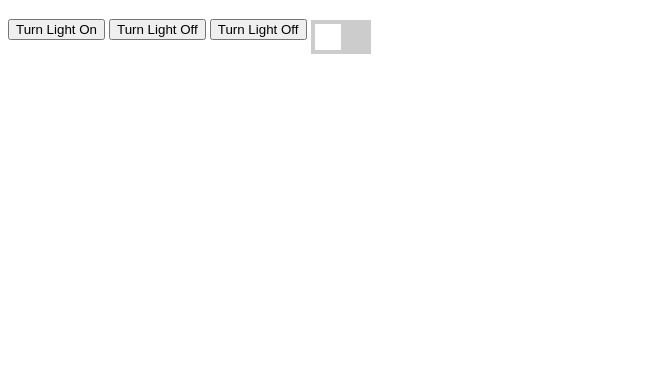
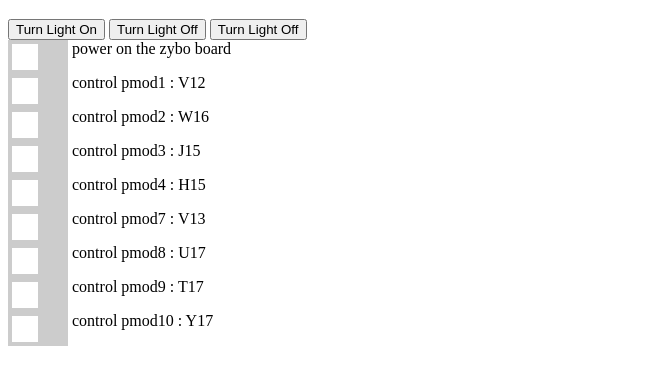
Before and after one commit to musfiqpolash/ArduinoControl, a website: page index.html in a window 1280 px wide. Shown: the part 61-446 px from the top of the page, without its empty margins (0-666 px from the left). Drawn offline with nearby package versions, Linux system fonts and the light colour scheme; no server answers.

Commit message:
added input buttons

```diff
--- a/index.html
+++ b/index.html
@@ -73,12 +73,77 @@
    <button id="lightOn">Turn Light On</button>
    <button id="lightOff">Turn Light Off</button>
    <button onclick="console.log('clicked');">Turn Light Off</button>
+   <div>
+      <label class="switch">
+         <input id="zybo" type="checkbox">
+         <span class="slider"></span>
+      </label>
+      <label for="zybo">power on the zybo board</label>
+   </div>
 
-   <label class="switch">
-      <input id="chk" type="checkbox">
-      <span class="slider"></span>
-   </label>
+   <div>
+      <label class="switch">
+         <input id="pmod1" type="checkbox">
+         <span class="slider"></span>
+      </label>
+      <label for="pmod1">control pmod1 : V12</label>
+   </div>
 
+   <div>
+      <label class="switch">
+         <input id="pmod2" type="checkbox">
+         <span class="slider"></span>
+      </label>
+      <label for="pmod2">control pmod2 : W16</label>
+   </div>
+
+   <div>
+      <label class="switch">
+         <input id="pmod3" type="checkbox">
+         <span class="slider"></span>
+      </label>
+      <label for="pmod3">control pmod3 : J15</label>
+   </div>
+
+   <div>
+      <label class="switch">
+         <input id="pmod4" type="checkbox">
+         <span class="slider"></span>
+      </label>
+      <label for="pmod4">control pmod4 : H15</label>
+   </div>
+
+   <div>
+      <label class="switch">
+         <input id="pmod7" type="checkbox">
+         <span class="slider"></span>
+      </label>
+      <label for="pmod7">control pmod7 : V13</label>
+   </div>
+
+   <div>
+      <label class="switch">
+         <input id="pmod8" type="checkbox">
+         <span class="slider"></span>
+      </label>
+      <label for="pmod8">control pmod8 : U17</label>
+   </div>
+
+   <div>
+      <label class="switch">
+         <input id="pmod9" type="checkbox">
+         <span class="slider"></span>
+      </label>
+      <label for="pmod9">control pmod9 : T17</label>
+   </div>
+
+   <div>
+      <label class="switch">
+         <input id="pmod10" type="checkbox">
+         <span class="slider"></span>
+      </label>
+      <label for="pmod10">control pmod10 : Y17</label>
+   </div>
 
    <script>
 
```
